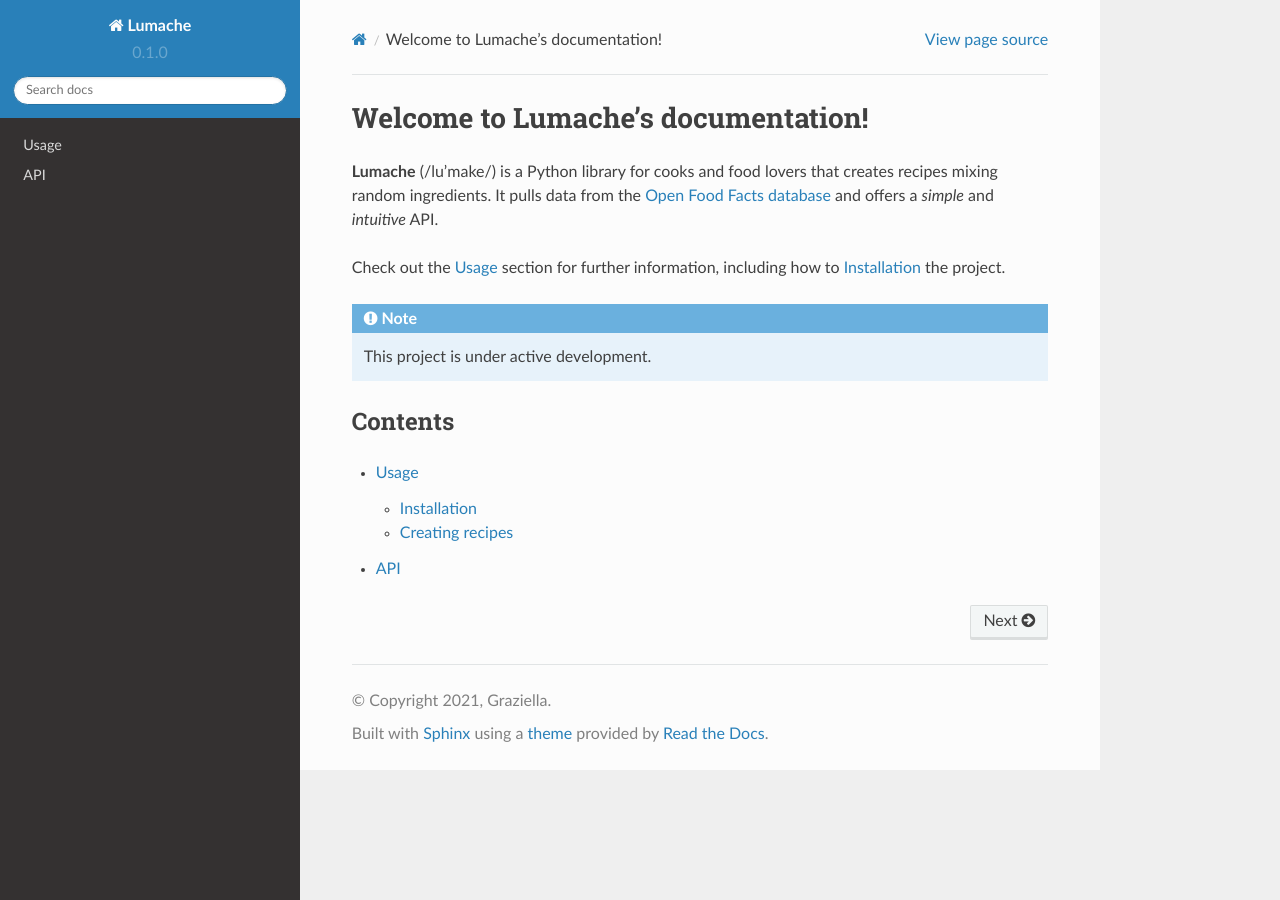
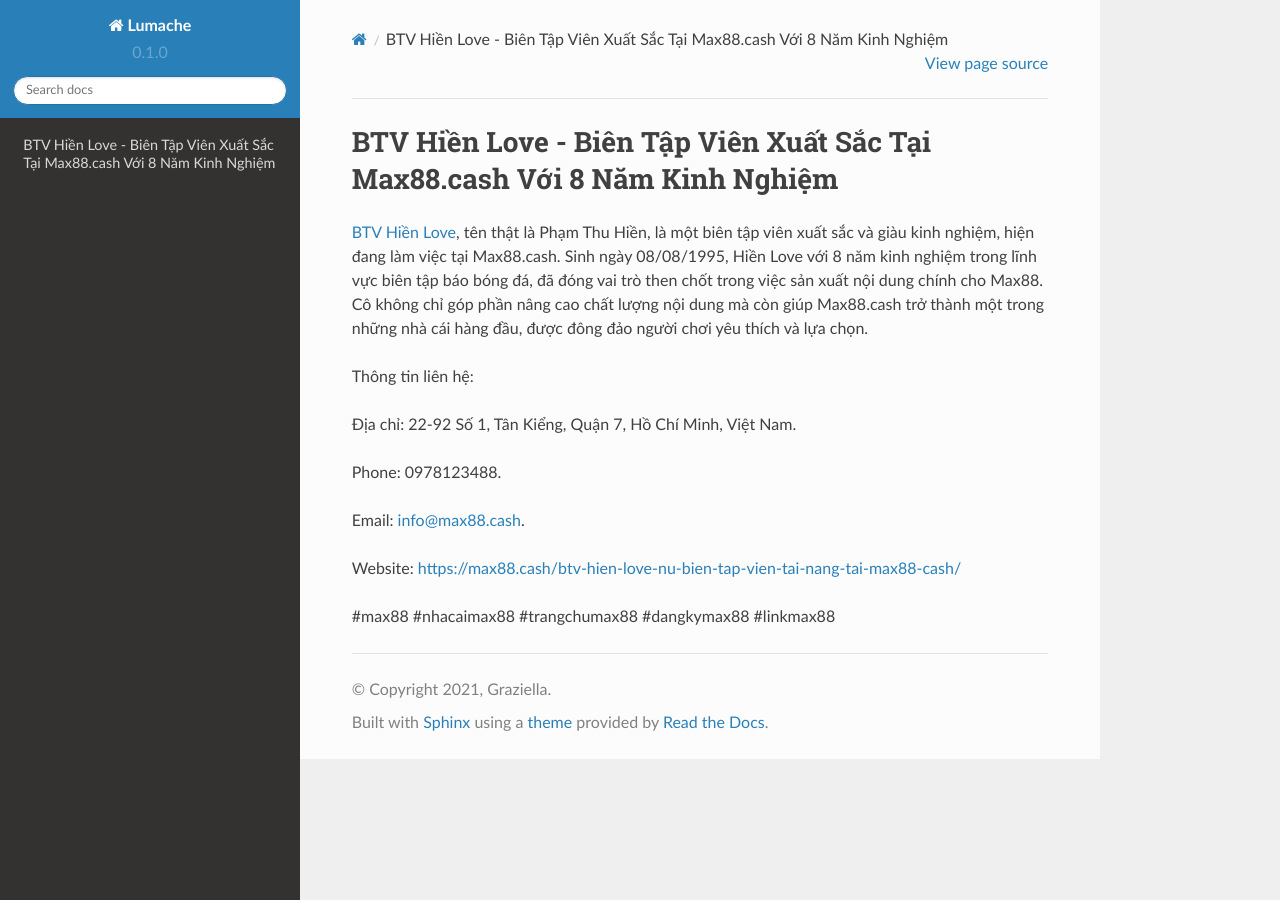
Before and after one commit to vanthanhtuan2022/btvhienlovemax88, a Sphinx documentation site: the page built from docs/source/index.rst, in a window 1280 px wide. Built offline with Sphinx 7.4.7 and the Read the Docs theme 2.0.0, drawn with Linux system fonts in a browser that asks for light colours.

Commit message:
Update index.rst

```diff
--- a/docs/source/index.rst
+++ b/docs/source/index.rst
@@ -1,22 +1,16 @@
-Welcome to Lumache's documentation!
+BTV Hiền Love - Biên Tập Viên Xuất Sắc Tại Max88.cash Với 8 Năm Kinh Nghiệm
 ===================================
 
-**Lumache** (/lu'make/) is a Python library for cooks and food lovers
-that creates recipes mixing random ingredients.
-It pulls data from the `Open Food Facts database <https://world.openfoodfacts.org/>`_
-and offers a *simple* and *intuitive* API.
+`BTV Hiền Love <https://max88.cash/btv-hien-love-nu-bien-tap-vien-tai-nang-tai-max88-cash/>`_, tên thật là Phạm Thu Hiền, là một biên tập viên xuất sắc và giàu kinh nghiệm, hiện đang làm việc tại Max88.cash. Sinh ngày 08/08/1995, Hiền Love với 8 năm kinh nghiệm trong lĩnh vực biên tập báo bóng đá, đã đóng vai trò then chốt trong việc sản xuất nội dung chính cho Max88. Cô không chỉ góp phần nâng cao chất lượng nội dung mà còn giúp Max88.cash trở thành một trong những nhà cái hàng đầu, được đông đảo người chơi yêu thích và lựa chọn.
 
-Check out the :doc:`usage` section for further information, including
-how to :ref:`installation` the project.
+Thông tin liên hệ:
 
-.. note::
+Địa chỉ: 22-92 Số 1, Tân Kiểng, Quận 7, Hồ Chí Minh, Việt Nam.
 
-   This project is under active development.
+Phone: 0978123488.
 
-Contents
---------
+Email: info@max88.cash.
 
-.. toctree::
+Website: https://max88.cash/btv-hien-love-nu-bien-tap-vien-tai-nang-tai-max88-cash/
 
-   usage
-   api
+#max88 #nhacaimax88 #trangchumax88 #dangkymax88 #linkmax88
```
